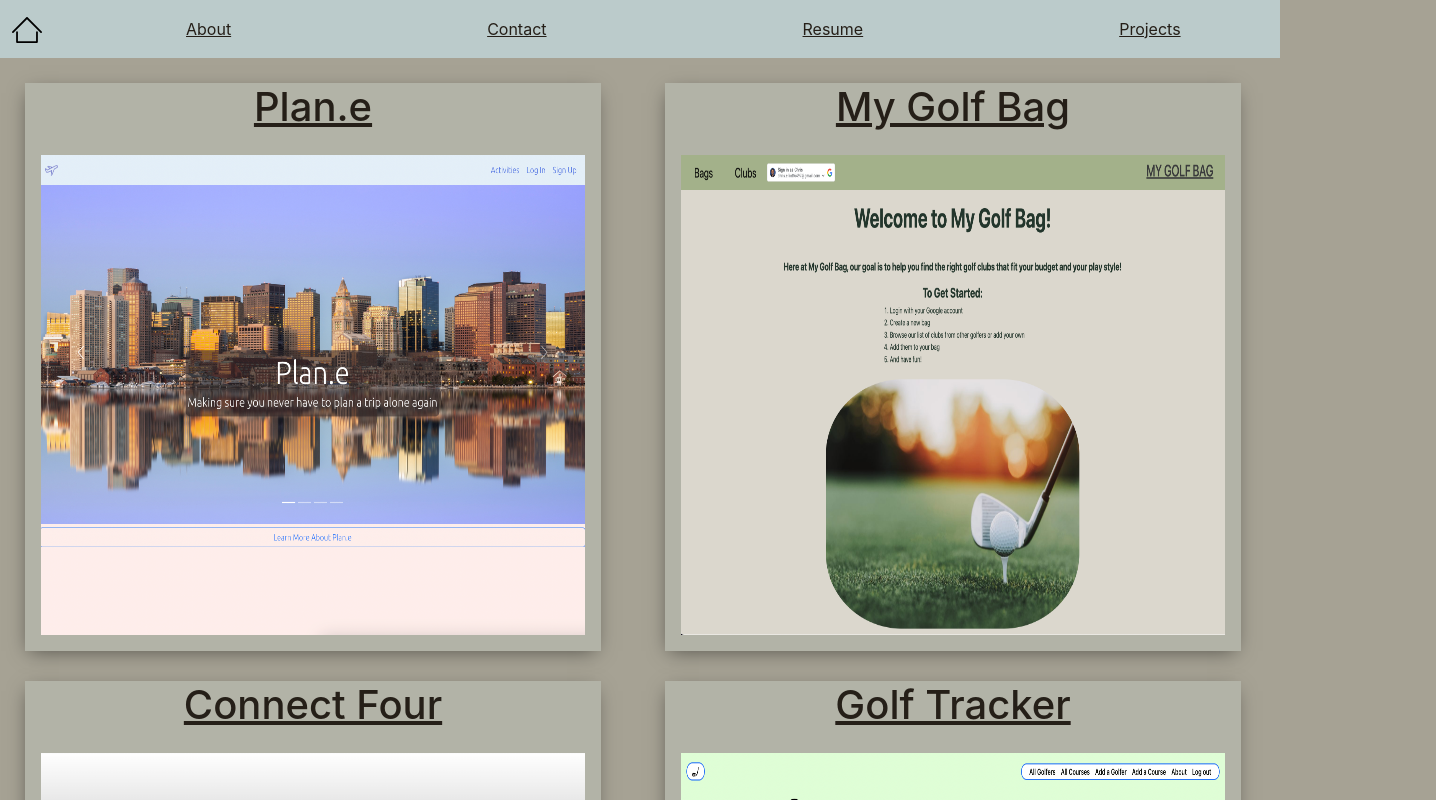
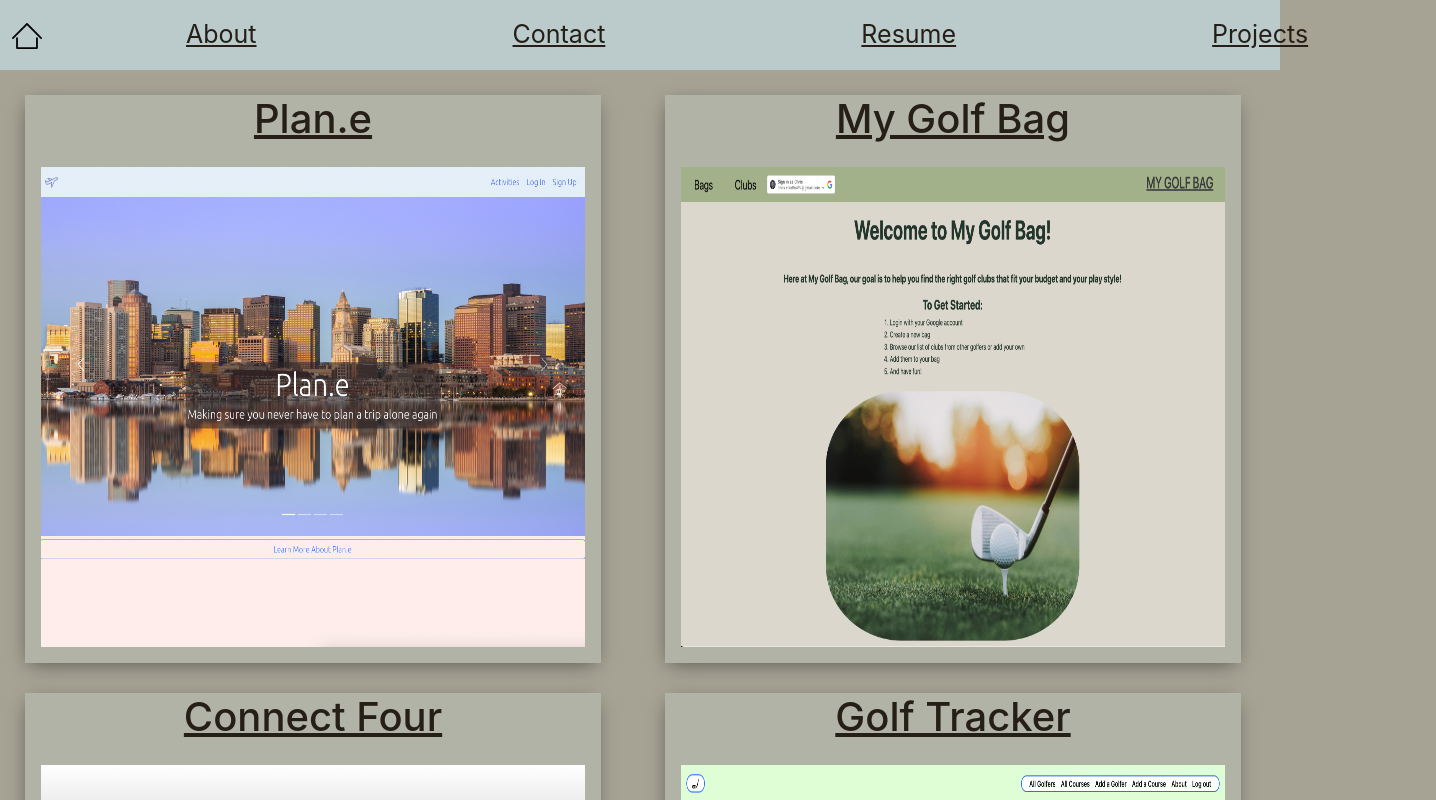
Before and after one commit to chriselliott97/christopher-elliott-portfolio, a React (Create React App) app: page /projects in a window 1280 px wide. Shown: the top 800 px of the page, 1436 px wide, since content can reach past the window. Built offline with nearby package versions, Linux system fonts and the light colour scheme.

Commit message:
navbar font size change

```diff
--- a/src/components/NavBar/NavBar.jsx
+++ b/src/components/NavBar/NavBar.jsx
@@ -14,7 +14,7 @@ const NavBar = () => {
         </button>
 
         <div className="collapse navbar-collapse " id="toggleMobileMenu">
-          <ul className='navbar-nav ms-auto text-center'>
+          <ul className='navbar-nav ms-auto text-center' style={{fontSize: '25px'}}>
             <li className='nav-link'><Link to='/about'>About</Link></li>
             <li className='nav-link'><Link to='/contact'>Contact</Link></li>
             <li className='nav-link'><Link to='/resume'>Resume</Link></li>
```
